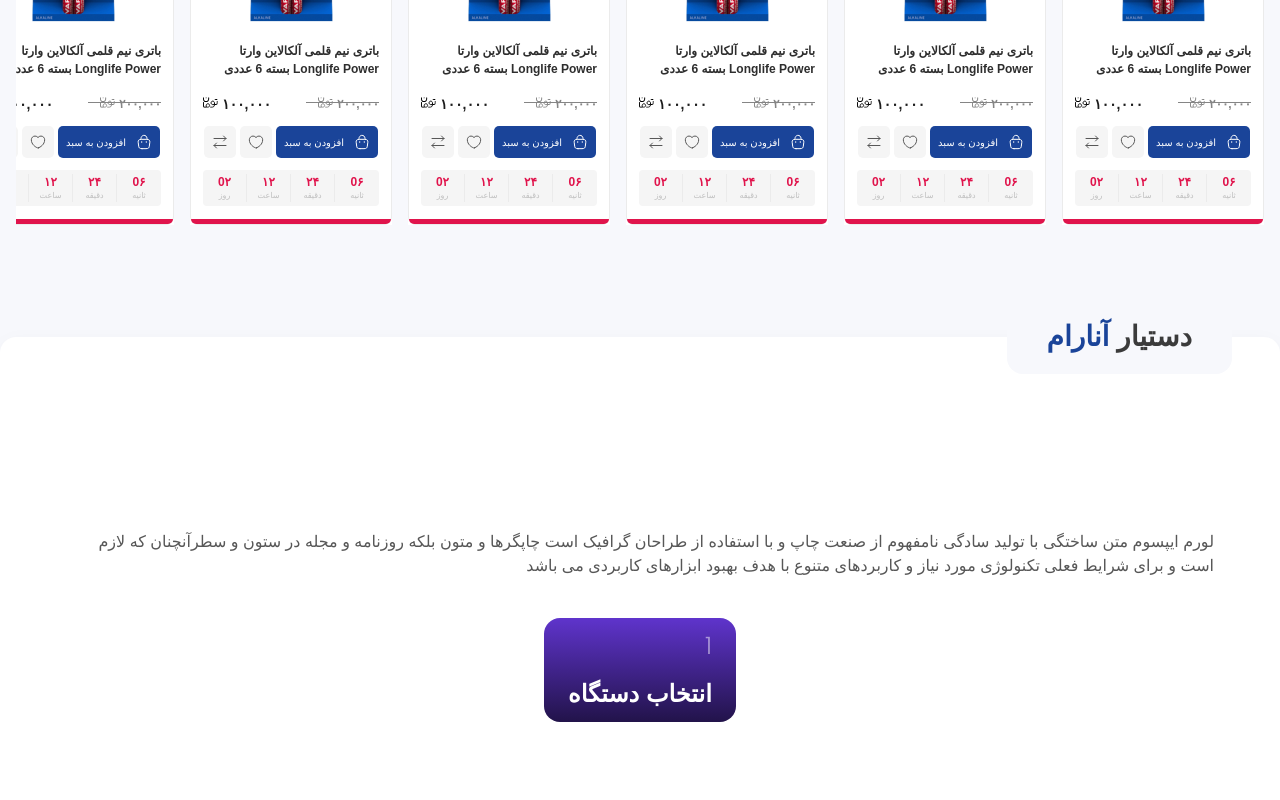
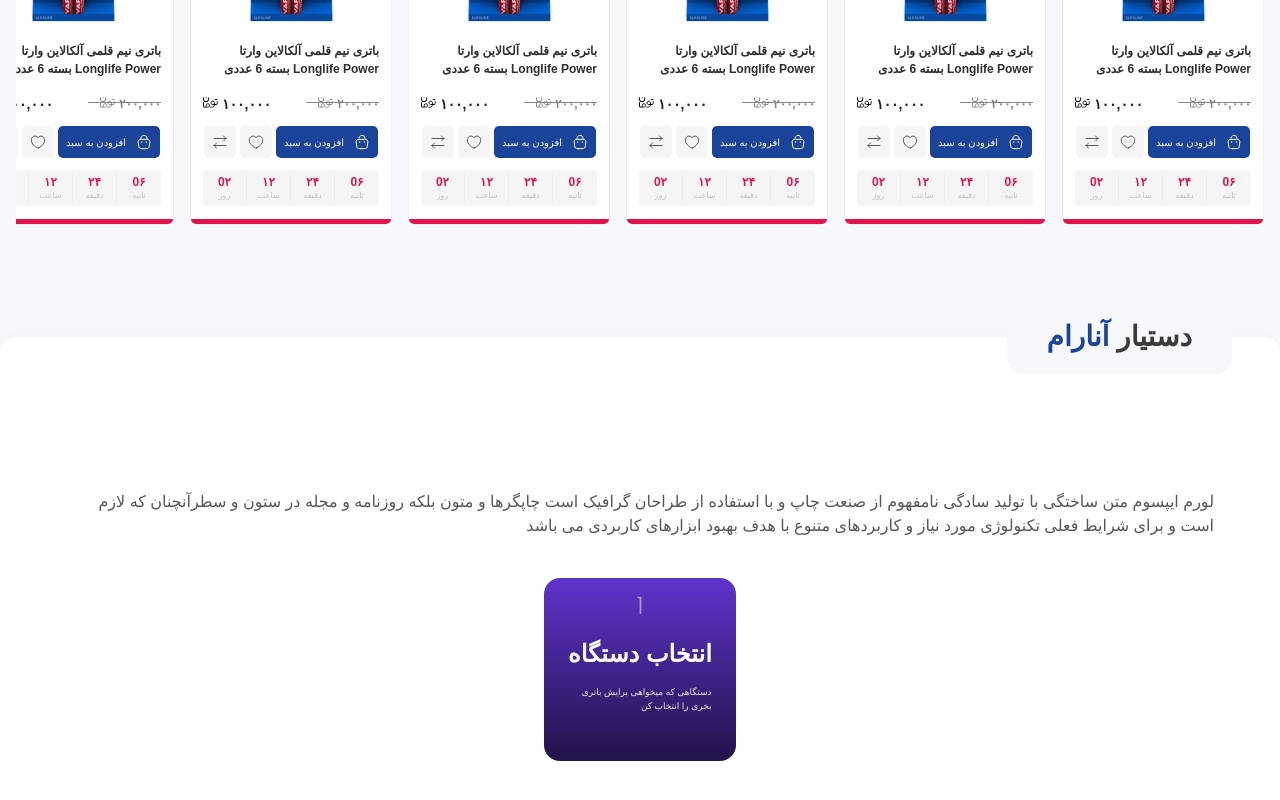
Before and after one commit to mahyarErshad/anaram-react, a React (Create React App) app: page / in a window 1280 px wide. Shown: the part 1493-2293 px from the top of the page. Built offline with nearby package versions, Linux system fonts and the light colour scheme; a web font is replaced by a local one.

Commit message:
Card is created

```diff
--- a/src/Pages/MainPage/AnaramAssistant/AnaramAssistantContainer/AnaramAssistant.jsx
+++ b/src/Pages/MainPage/AnaramAssistant/AnaramAssistantContainer/AnaramAssistant.jsx
@@ -9,9 +9,10 @@ function AnaramAssistant() {
       </h2>
       <p className="max-w-[71.75rem] text-base text-NeutralN300">لورم ایپسوم متن ساختگی با تولید سادگی نامفهوم از صنعت چاپ و با استفاده از طراحان گرافیک است چاپگرها و متون بلکه روزنامه و مجله در ستون و سطرآنچنان که لازم است و برای شرایط فعلی تکنولوژی مورد نیاز و کاربردهای متنوع با هدف بهبود ابزارهای کاربردی می باشد</p>
       <div className="flex-center gap-6 mt-[2.5rem]">
-        <div className="bg-gradient-to-b from-[#5F34CC] to-[#22134A] rounded-2xl py-3 px-6 z-20 flex flex-col gap-4">
-        <span className="poppins text-2xl font-light text-white opacity-50">1</span>
-        <span className="text-2xl font-semibold text-white ">انتخاب دستگاه</span>
+        <div className="bg-gradient-to-b from-[#5F34CC] to-[#22134A] rounded-2xl py-3 px-6 z-20 flex justify-start items-center flex-col gap-4 min-h-[11.4375rem]">
+          <span className="poppins text-2xl font-light text-white opacity-50">1</span>
+          <span className="text-2xl font-semibold text-white ">انتخاب دستگاه</span>
+          <p className="text-[9px] text-NeutralN30 max-w-[8.9375rem]">دستگاهی که میخواهی برایش باتری بخری را انتخاب کن</p>
         </div>
       </div>
     </section>
```
